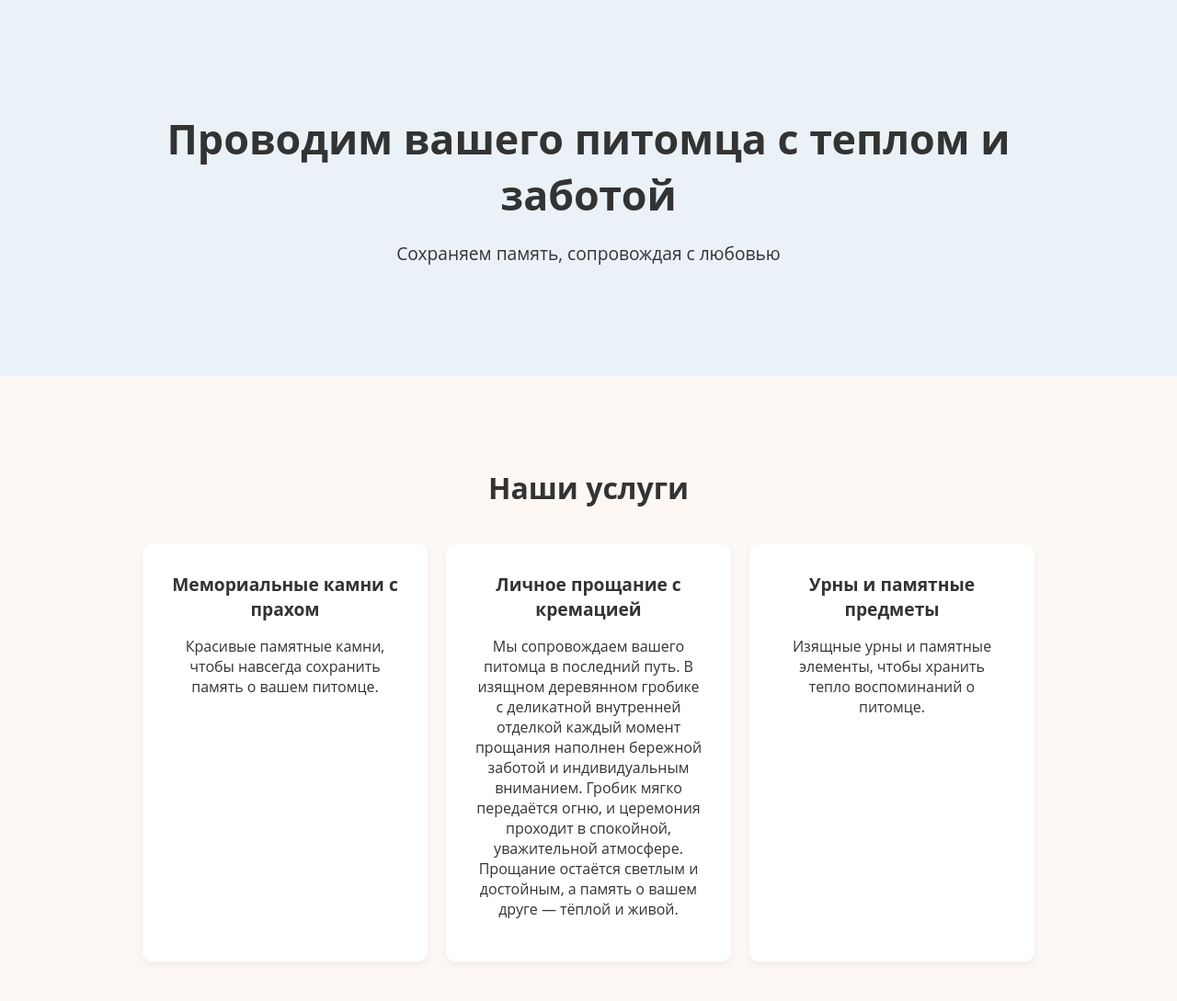
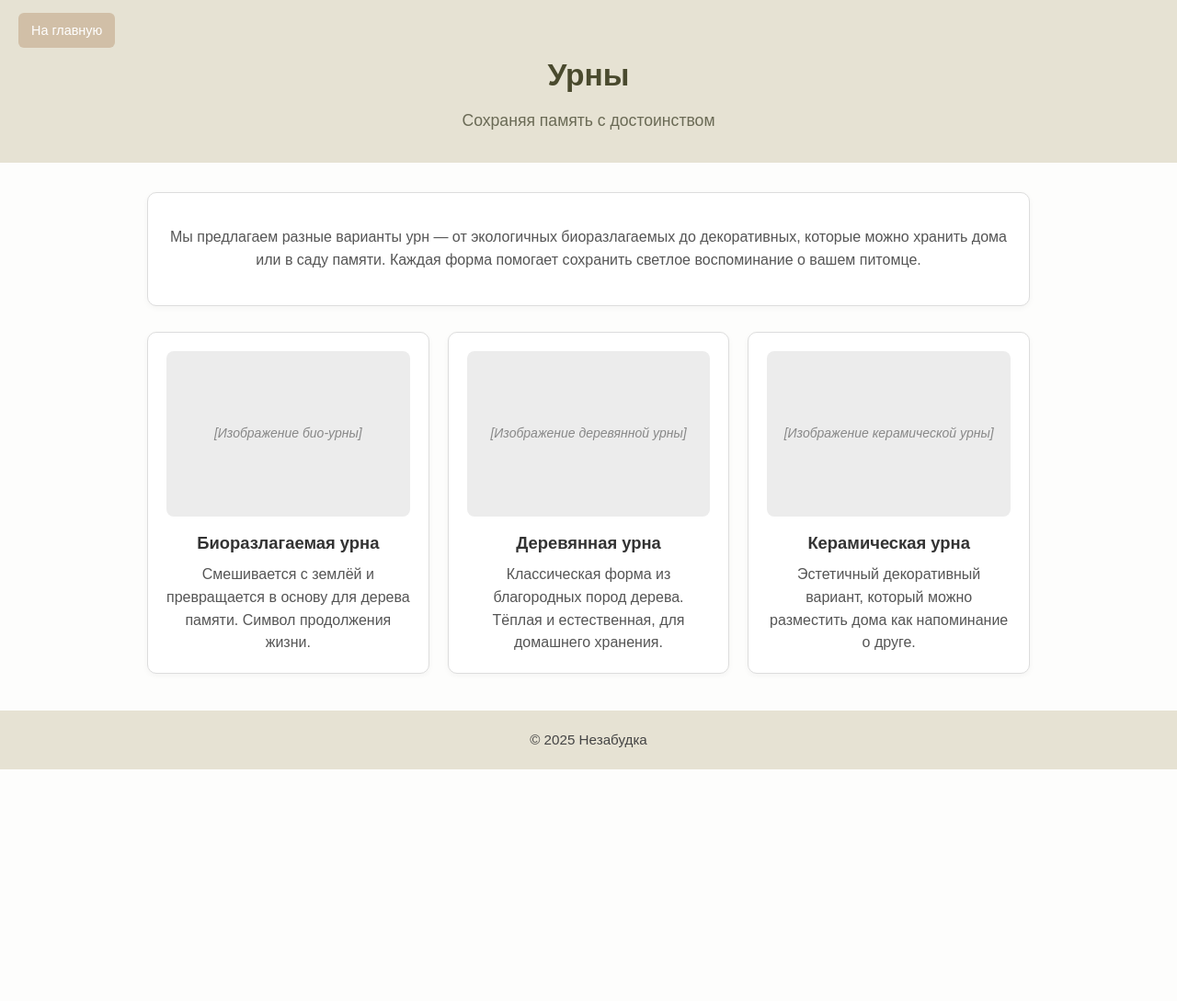
Before and after one commit to 4orgetmenot6/4orgetmenot6.github.io, a plain HTML site: page urns.html in a window 1280 px wide. Shown: the top 1089 px of the page at 92% size. After the commit the page ends 837 px from the top, so only its background shows below. Drawn offline with Linux system fonts and the light colour scheme.

Commit message:
Update urns.html

```diff
--- a/urns.html
+++ b/urns.html
@@ -1,138 +1,162 @@
 <!DOCTYPE html>
 <html lang="ru">
 <head>
-  <meta charset="UTF-8">
-  <meta name="viewport" content="width=device-width, initial-scale=1.0">
-  <title>Незабудка - Память о питомцах</title>
+  <meta charset="UTF-8" />
+  <meta name="viewport" content="width=device-width, initial-scale=1.0"/>
+  <title>Урны | Незабудка</title>
   <style>
-    body {
-      font-family: 'Open Sans', sans-serif;
-      margin: 0;
-      padding: 0;
-      background-color: #fdf8f3;
-      color: #333;
+    :root{
+      --bg:#fdfdfc;
+      --ink:#333;
+      --tint:#e6e2d3;
+      --accent:#d1bfa7;
+      --accent-hover:#b9a387;
+      --muted:#6a6a55;
+      --card:#ffffff;
+      --line:#dddddd;
     }
-    a { text-decoration: none; color: inherit; }
-    h1, h2, h3 { margin: 0; }
-    .container { width: 90%; max-width: 1000px; margin: 0 auto; padding: 40px 0; }
 
-    /* Hero */
-    .hero { background-color: #eaf2f8; text-align: center; padding: 80px 20px; }
-    .hero h1 { font-size: 2.8rem; margin-bottom: 20px; }
-    .hero p { font-size: 1.2rem; margin-bottom: 0; }
+    *{ box-sizing:border-box; }
+    body{
+      margin:0;
+      font-family:Arial, sans-serif;
+      background:var(--bg);
+      color:var(--ink);
+      line-height:1.55;
+    }
+    a{ color:inherit; text-decoration:none; }
 
-    /* Услуги */
-    .services { text-align: center; padding: 60px 20px; }
-    .services h2 { font-size: 2rem; margin-bottom: 40px; }
-    .service-grid {
-      display: flex; flex-wrap: wrap; gap: 20px; justify-content: center;
+    header{
+      position:relative;
+      background:var(--tint);
+      text-align:center;
+      padding:56px 20px 32px;
     }
-    .service-item {
-      display: block;
-      text-decoration: none;
-      color: inherit;
-      background-color: #fff;
-      border-radius: 10px;
-      padding: 30px;
-      width: 250px;
-      box-shadow: 0 4px 8px rgba(0,0,0,0.05);
-      transition: transform 0.2s, box-shadow 0.2s;
+    .back-button{
+      position:absolute;
+      left:20px;
+      top:14px;
+      background:var(--accent);
+      color:#fff;
+      padding:8px 14px;
+      border-radius:6px;
+      font-size:.9em;
+      transition:background .2s;
+      z-index:10;
     }
-    .service-item:hover {
-      transform: translateY(-5px);
-      box-shadow: 0 6px 12px rgba(0,0,0,0.1);
+    .back-button:hover{ background:var(--accent-hover); }
+    header h1{
+      margin:0;
+      font-size:2.1em;
+      color:#4a4a2e;
     }
-    .service-item h3 { font-size: 1.2rem; margin-bottom: 10px; }
-    .service-item p { font-size: 1rem; }
+    header p{
+      margin:.6rem 0 0;
+      font-size:1.1em;
+      color:var(--muted);
+    }
 
-    /* Тёплые слова */
-    .messages { background-color: #f7f3ef; text-align: center; padding: 60px 20px; }
-    .messages h2 { font-size: 2rem; margin-bottom: 20px; }
-    .messages p { font-size: 1.1rem; margin-bottom: 30px; }
-    .messages .btn {
-      display: inline-block; padding: 12px 25px;
-      background-color: #d8bfae; color: #fff; border-radius: 8px;
-      transition: background-color 0.3s;
+    main{
+      max-width:1000px;
+      margin:32px auto 40px;
+      padding:0 20px;
     }
-    .messages .btn:hover { background-color: #b79b8b; }
-    .messages .example { margin-top: 30px; font-style: italic; font-size: 1.05rem; }
 
-    /* О нас */
-    .about { text-align: center; padding: 60px 20px; }
-    .about h2 { font-size: 2rem; margin-bottom: 20px; }
-    .about p { font-size: 1.1rem; max-width: 700px; margin: 0 auto; }
+    .intro{
+      background:var(--card);
+      border:1px solid var(--line);
+      border-radius:10px;
+      padding:20px;
+      box-shadow:0 2px 6px rgba(0,0,0,.04);
+      margin-bottom:28px;
+      text-align:center;
+      color:#555;
+    }
 
-    /* Footer */
-    footer { background-color: #eaf2f8; text-align: center; padding: 40px 20px; font-size: 0.95rem; }
-    footer a { color: #333; }
-    footer .contact { margin-bottom: 10px; }
+    .urns-grid{
+      display:grid;
+      grid-template-columns:repeat(auto-fit, minmax(260px, 1fr));
+      gap:20px;
+    }
+    .urn-card{
+      background:var(--card);
+      border:1px solid var(--line);
+      border-radius:10px;
+      padding:20px;
+      box-shadow:0 2px 6px rgba(0,0,0,.04);
+      text-align:center;
+      transition:transform .2s;
+    }
+    .urn-card:hover{ transform:translateY(-4px); }
+    .urn-placeholder{
+      width:100%;
+      height:180px;
+      background:#ececec;
+      border-radius:8px;
+      margin-bottom:15px;
+      display:flex;
+      align-items:center;
+      justify-content:center;
+      font-size:14px;
+      font-style:italic;
+      color:#888;
+    }
+    .urn-card h3{ margin:0 0 .5rem; font-size:1.15em; }
+    .urn-card p{ margin:0; color:#555; }
 
-    /* Адаптив */
-    @media(max-width: 768px){
-      .service-grid { flex-direction: column; align-items: center; }
+    footer{
+      background:var(--tint);
+      text-align:center;
+      padding:20px;
+      font-size:.95em;
+      color:#444;
+    }
+
+    @media (max-width:560px){
+      header{ padding:70px 16px 24px; }
+      .back-button{ top:12px; left:12px; padding:7px 12px; font-size:.85em; }
     }
   </style>
 </head>
 <body>
 
-  <!-- Hero -->
-  <section class="hero">
-    <div class="container">
-      <h1>Проводим вашего питомца с теплом и заботой</h1>
-      <p>Сохраняем память, сопровождая с любовью</p>
+  <header>
+    <a class="back-button" href="index.html">На главную</a>
+    <h1>Урны</h1>
+    <p>Сохраняя память с достоинством</p>
+  </header>
+
+  <main>
+    <div class="intro">
+      <p>
+        Мы предлагаем разные варианты урн — от экологичных биоразлагаемых до декоративных, которые можно хранить дома или в саду памяти.
+        Каждая форма помогает сохранить светлое воспоминание о вашем питомце.
+      </p>
     </div>
-  </section>
 
-  <!-- Услуги -->
-  <section id="services" class="services">
-    <div class="container">
-      <h2>Наши услуги</h2>
-      <div class="service-grid">
-        <a href="stones.html" class="service-item">
-          <h3>Мемориальные камни с прахом</h3>
-          <p>Красивые памятные камни, чтобы навсегда сохранить память о вашем питомце.</p>
-        </a>
-        <a href="farewell.html" class="service-item">
-          <h3>Личное прощание с кремацией</h3>
-          <p>Мы сопровождаем вашего питомца в последний путь. В изящном деревянном гробике с деликатной внутренней отделкой каждый момент прощания наполнен бережной заботой и индивидуальным вниманием. Гробик мягко передаётся огню, и церемония проходит в спокойной, уважительной атмосфере. Прощание остаётся светлым и достойным, а память о вашем друге — тёплой и живой.</p>
-        </a>
-        <a href="urns.html" class="service-item">
-          <h3>Урны и памятные предметы</h3>
-          <p>Изящные урны и памятные элементы, чтобы хранить тепло воспоминаний о питомце.</p>
-        </a>
+    <div class="urns-grid">
+      <div class="urn-card">
+        <div class="urn-placeholder">[Изображение био-урны]</div>
+        <h3>Биоразлагаемая урна</h3>
+        <p>Смешивается с землёй и превращается в основу для дерева памяти. Символ продолжения жизни.</p>
+      </div>
+
+      <div class="urn-card">
+        <div class="urn-placeholder">[Изображение деревянной урны]</div>
+        <h3>Деревянная урна</h3>
+        <p>Классическая форма из благородных пород дерева. Тёплая и естественная, для домашнего хранения.</p>
+      </div>
+
+      <div class="urn-card">
+        <div class="urn-placeholder">[Изображение керамической урны]</div>
+        <h3>Керамическая урна</h3>
+        <p>Эстетичный декоративный вариант, который можно разместить дома как напоминание о друге.</p>
       </div>
     </div>
-  </section>
+  </main>
 
-  <!-- Тёплые слова -->
-  <section class="messages">
-    <div class="container">
-      <h2>Слова, которые согревают</h2>
-      <p>В моменты прощания порой важнее всего услышать простое слово поддержки. Мы рядом, чтобы помочь вам сохранить светлую память о питомце и почувствовать тепло этого момента.</p>
-      <a href="#top-messages" class="btn">Узнать больше</a>
-      <div class="example">
-        «Любовь остаётся с ним навсегда.»
-      </div>
-    </div>
-  </section>
-
-  <!-- О нас -->
-  <section class="about">
-    <div class="container">
-      <h2>Наша миссия</h2>
-      <p>Мы создаём пространство уважения и тепла, где прощание с питомцем становится частью памяти о его жизни.</p>
-    </div>
-  </section>
-
-  <!-- Footer -->
   <footer>
-    <div class="container">
-      <div class="contact">
-        Телефон: <a href="tel:+7XXXXXXXXXX">+7 (XXX) XXX-XX-XX</a> |
-        Email: <a href="mailto:info@nezabudka.ru">info@nezabudka.ru</a>
-      </div>
-      <div>© 2025 Незабудка</div>
-    </div>
+    © 2025 Незабудка
   </footer>
 
 </body>
```
